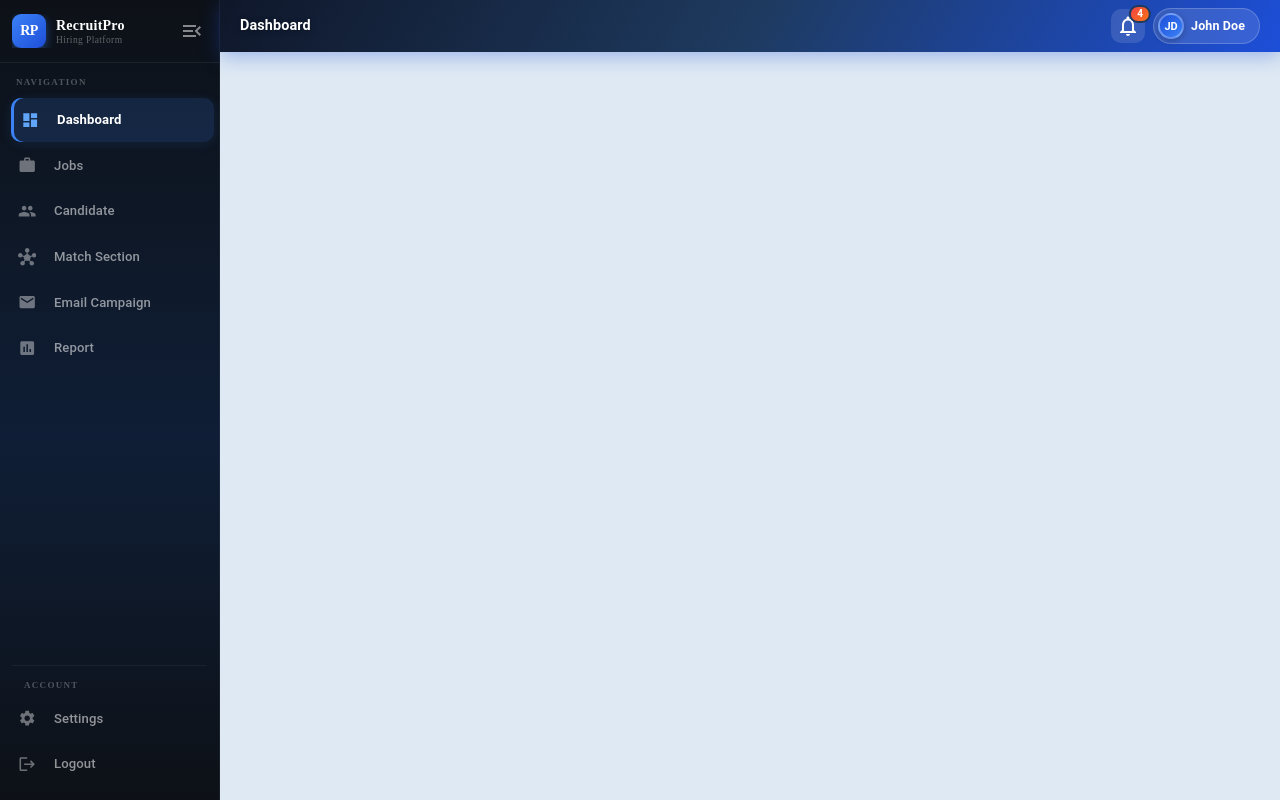
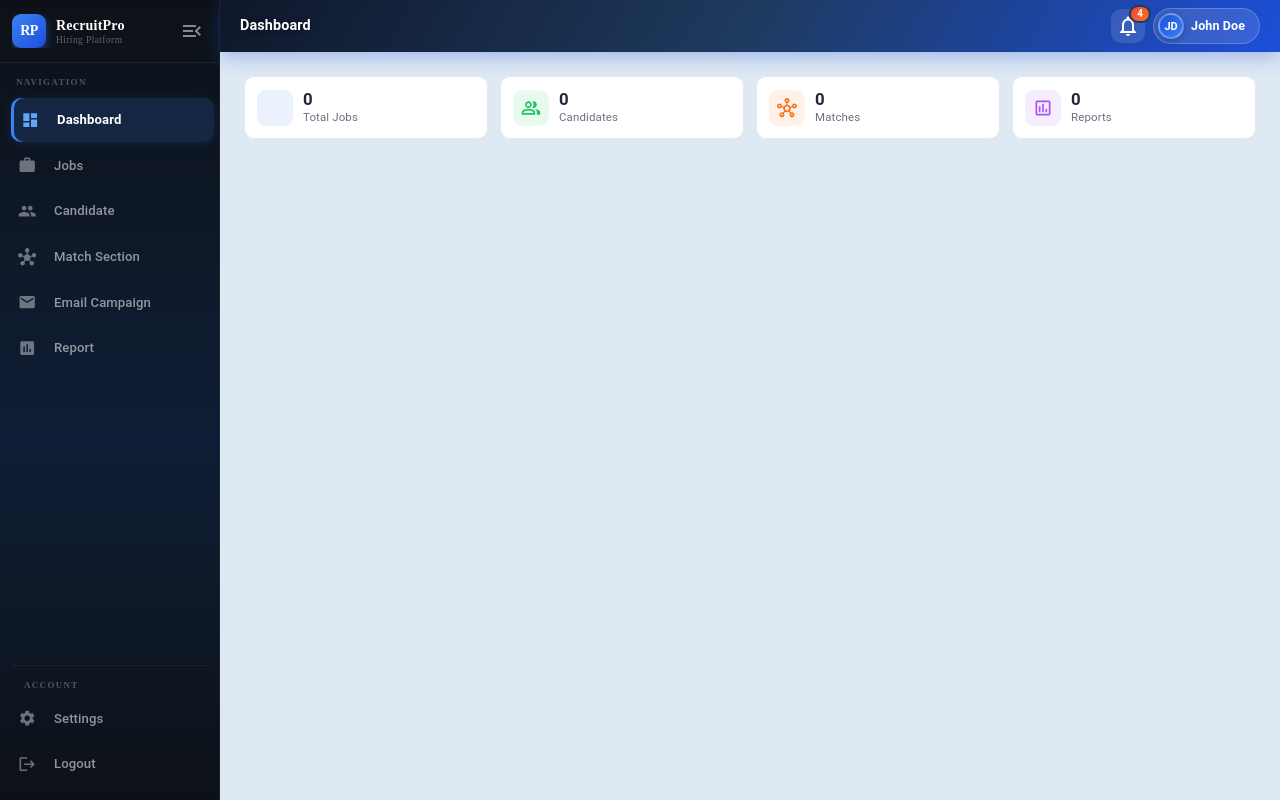
Before and after one commit to vineet-singraul/Hire-Matrix-AI-Udamy, a Next.js app: page / in a window 1280 px wide. Built offline with nearby package versions, Linux system fonts and the light colour scheme; what @mui/material-nextjs would draw is missing.

Commit message:
WORKED ON DASHBOARD CARDS

```diff
--- a/src/app/page.tsx
+++ b/src/app/(dashboard)/layout.tsx
@@ -1,13 +1,17 @@
 "use client";
 import { Box, Drawer, useMediaQuery, useTheme } from "@mui/material";
 import { useState } from "react";
-import Header from "./components/common/Header";
-import Sidebar from "./components/common/Sidebar";
+import Header from "@/app/components/common/Header";
+import Sidebar from "@/app/components/common/Sidebar";
 
 const SIDEBAR_WIDTH = 220;
 const SIDEBAR_COLLAPSED_WIDTH = 52;
 
-export default function Home() {
+export default function DashboardLayout({
+  children,
+}: {
+  children: React.ReactNode;
+}) {
   const theme = useTheme();
   const isMobile = useMediaQuery(theme.breakpoints.down("md"));
 
@@ -54,7 +58,7 @@ export default function Home() {
         </Box>
       )}
 
-      {/* Main area — Header + Content */}
+      {/* Main area — Header + dynamic page content */}
       <Box sx={{ flex: 1, display: "flex", flexDirection: "column", height: "100vh", minWidth: 0 }}>
         <Header onMobileMenuClick={() => setMobileOpen(true)} />
         <Box
@@ -65,7 +69,7 @@ export default function Home() {
             backgroundColor: "#dee9f3",
           }}
         >
-          {/* Page content goes here */}
+          {children}
         </Box>
       </Box>
     </Box>
--- /dev/null
+++ b/src/app/(dashboard)/page.tsx
@@ -0,0 +1,5 @@
+import DashboardCards from "@/app/components/dashboard/DashboardCards";
+
+export default function DashboardPage() {
+  return <DashboardCards />;
+}
--- a/src/app/components/common/Sidebar.tsx
+++ b/src/app/components/common/Sidebar.tsx
@@ -1,6 +1,7 @@
 'use client';
 
-import { useState } from "react";
+import Link from "next/link";
+import { usePathname } from "next/navigation";
 import "@/app/styles/Sidebar.css";
 
 import DashboardIcon from "@mui/icons-material/Dashboard";
@@ -30,24 +31,24 @@ interface SidebarProps {
 }
 
 const Sidebar = ({ isCollapsed, onToggle }: SidebarProps) => {
-  const [activeItem, setActiveItem] = useState("Dashboard");
+  const pathname = usePathname();
 
   const menuItems = [
-    { text: "Dashboard", icon: <DashboardIcon /> },
-    { text: "Jobs", icon: <WorkIcon /> },
-    { text: "Candidate", icon: <PeopleIcon /> },
-    { text: "Match Section", icon: <HubIcon /> },
-    { text: "Email Campaign", icon: <EmailIcon /> },
-    { text: "Report", icon: <AssessmentIcon /> },
+    { text: "Dashboard", icon: <DashboardIcon />, href: "/" },
+    { text: "Jobs", icon: <WorkIcon />, href: "/jobs" },
+    { text: "Candidate", icon: <PeopleIcon />, href: "/candidates" },
+    { text: "Match Section", icon: <HubIcon />, href: "/match-section" },
+    { text: "Email Campaign", icon: <EmailIcon />, href: "/email-campaign" },
+    { text: "Report", icon: <AssessmentIcon />, href: "/reports" },
   ];
 
   const bottomItems = [
-    { text: "Settings", icon: <SettingsIcon /> },
-    { text: "Logout", icon: <LogoutIcon /> },
+    { text: "Settings", icon: <SettingsIcon />, href: "/settings" },
+    { text: "Logout", icon: <LogoutIcon />, href: "/auth/Singin" },
   ];
 
-  const itemClass = (text: string) =>
-    `sidebar-item${activeItem === text ? " sidebar-item-active" : ""}`;
+  const itemClass = (href: string) =>
+    `sidebar-item${pathname === href ? " sidebar-item-active" : ""}`;
 
   return (
     <div className={`sidebar ${isCollapsed ? "sidebar-collapsed" : ""}`}>
@@ -75,8 +76,9 @@ const Sidebar = ({ isCollapsed, onToggle }: SidebarProps) => {
         {menuItems.map((item) => (
           <Tooltip key={item.text} title={isCollapsed ? item.text : ""} placement="right">
             <ListItemButton
-              className={itemClass(item.text)}
-              onClick={() => setActiveItem(item.text)}
+              component={Link}
+              href={item.href}
+              className={itemClass(item.href)}
             >
               <ListItemIcon className="sidebar-icon">{item.icon}</ListItemIcon>
               {!isCollapsed && <ListItemText primary={item.text} />}
@@ -92,8 +94,9 @@ const Sidebar = ({ isCollapsed, onToggle }: SidebarProps) => {
         {bottomItems.map((item) => (
           <Tooltip key={item.text} title={isCollapsed ? item.text : ""} placement="right">
             <ListItemButton
-              className={itemClass(item.text)}
-              onClick={() => setActiveItem(item.text)}
+              component={Link}
+              href={item.href}
+              className={itemClass(item.href)}
             >
               <ListItemIcon className="sidebar-icon">{item.icon}</ListItemIcon>
               {!isCollapsed && <ListItemText primary={item.text} />}
--- /dev/null
+++ b/src/app/components/dashboard/DashboardCards.tsx
@@ -0,0 +1,90 @@
+import { Grid, Paper, Box, Typography } from "@mui/material";
+// import WorkOutlineIcon from "@mui/icons-material/WorkOutline";
+import PeopleAltOutlinedIcon from "@mui/icons-material/PeopleAltOutlined";
+import HubOutlinedIcon from "@mui/icons-material/HubOutlined";
+import AssessmentOutlinedIcon from "@mui/icons-material/AssessmentOutlined";
+
+const cards = [
+  {
+    label: "Total Jobs",
+    value: "0",
+    // icon: <WorkOutlineIcon sx={{ fontSize: 20 }} />,
+    color: "#3b82f6",
+  },
+  {
+    label: "Candidates",
+    value: "0",
+    icon: <PeopleAltOutlinedIcon sx={{ fontSize: 20 }} />,
+    color: "#22c55e",
+  },
+  {
+    label: "Matches",
+    value: "0",
+    icon: <HubOutlinedIcon sx={{ fontSize: 20 }} />,
+    color: "#f97316",
+  },
+  {
+    label: "Reports",
+    value: "0",
+    icon: <AssessmentOutlinedIcon sx={{ fontSize: 20 }} />,
+    color: "#a855f7",
+  },
+];
+
+const DashboardCards = () => {
+  return (
+    <Grid container spacing={1.5}>
+      {cards.map((card) => (
+        <Grid key={card.label} size={{ xs: 6, sm: 3 }}>
+          <Paper
+            elevation={0}
+            sx={{
+              p: 1.5,
+              borderRadius: "10px",
+              border: "1px solid #e5e9f0",
+              display: "flex",
+              alignItems: "center",
+              gap: 1.25,
+              transition: "box-shadow 0.2s, transform 0.2s",
+              "&:hover": {
+                boxShadow: "0 4px 14px rgba(0,0,0,0.08)",
+                transform: "translateY(-2px)",
+              },
+            }}
+          >
+            <Box
+              sx={{
+                width: 36,
+                height: 36,
+                borderRadius: "9px",
+                display: "flex",
+                alignItems: "center",
+                justifyContent: "center",
+                flexShrink: 0,
+                color: card.color,
+                backgroundColor: `${card.color}1A`,
+              }}
+            >
+              {card.icon}
+            </Box>
+
+            <Box sx={{ minWidth: 0 }}>
+              <Typography
+                sx={{ fontSize: "1.05rem", fontWeight: 700, color: "#1f2937", lineHeight: 1.2 }}
+              >
+                {card.value}
+              </Typography>
+              <Typography
+                sx={{ fontSize: "0.72rem", color: "#6b7280", whiteSpace: "nowrap" }}
+              >
+                {card.label}
+              </Typography>
+            </Box>
+          </Paper>
+        </Grid>
+      ))}
+    </Grid>
+  );
+};
+
+export default DashboardCards;
```
Also changed, not shown: src/app/(dashboard)/jobs/page.tsx (added, +14 -0 lines), src/app/components/Jobs/JobHeader.tsx (added, +11 -0 lines), src/app/features/Jobs/page.tsx (added, +13 -0 lines).
